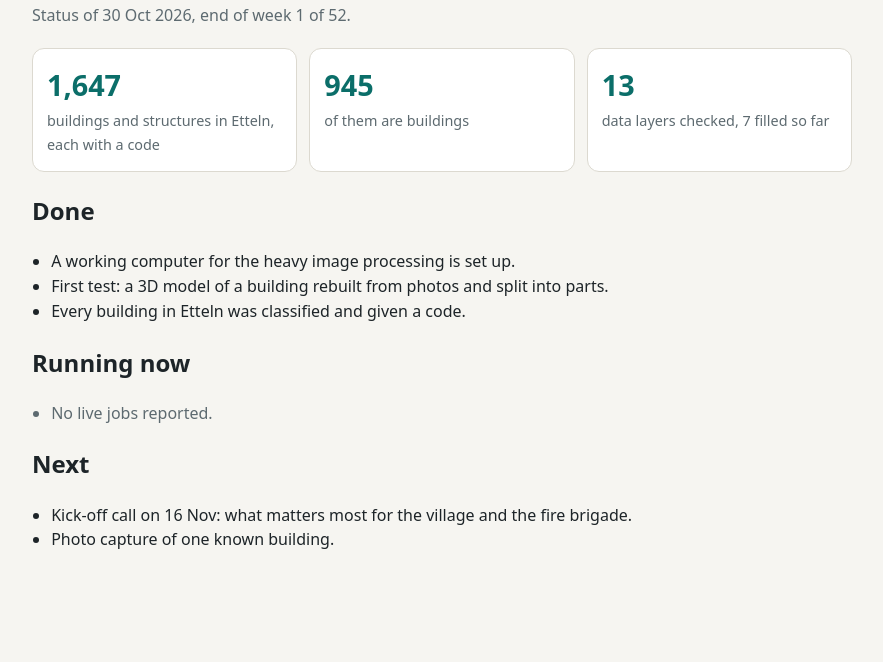
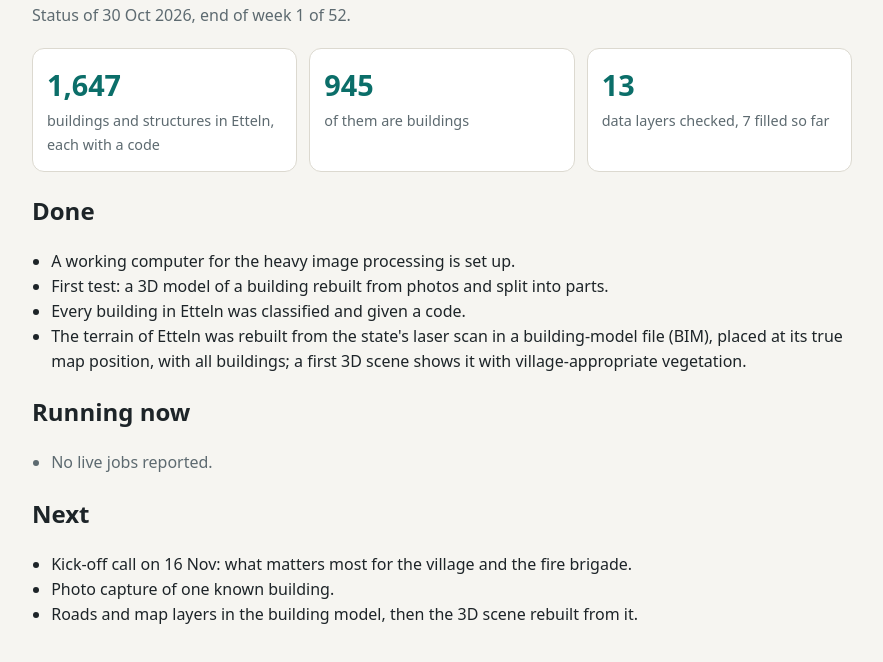
Before and after one commit to nadafeniche00-hub/real2twin_showcase, a plain HTML site: page progress.html in a window 1280 px wide. Shown: the part 154-816 px from the top of the page, without its empty margins (198-1081 px from the left). Drawn offline with Linux system fonts and the light colour scheme; no server answers.

Commit message:
Progress page: terrain, buildings and first 3D scene
Co-Authored-By: Claude Sonnet 5.5 <noreply@anthropic.com>

```diff
--- a/progress.html
+++ b/progress.html
@@ -34,6 +34,7 @@ a{color:var(--acc)}
   <li>A working computer for the heavy image processing is set up.</li>
   <li>First test: a 3D model of a building rebuilt from photos and split into parts.</li>
   <li>Every building in Etteln was classified and given a code.</li>
+  <li>The terrain of Etteln was rebuilt from the state's laser scan in a building-model file (BIM), placed at its true map position, with all buildings; a first 3D scene shows it with village-appropriate vegetation.</li>
 </ul>
 <h2>Running now</h2>
 <ul id="runs"><li class="mut">No live jobs reported.</li></ul>
@@ -41,6 +42,7 @@ a{color:var(--acc)}
 <ul>
   <li>Kick-off call on 16 Nov: what matters most for the village and the fire brigade.</li>
   <li>Photo capture of one known building.</li>
+  <li>Roads and map layers in the building model, then the 3D scene rebuilt from it.</li>
 </ul>
 <script>
 fetch("status.json",{cache:"no-store"}).then(r=>r.ok?r.json():null).then(d=>{
```
